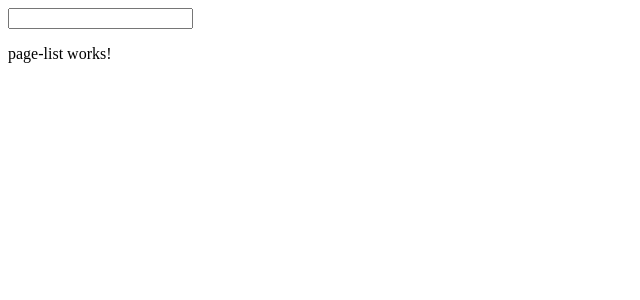
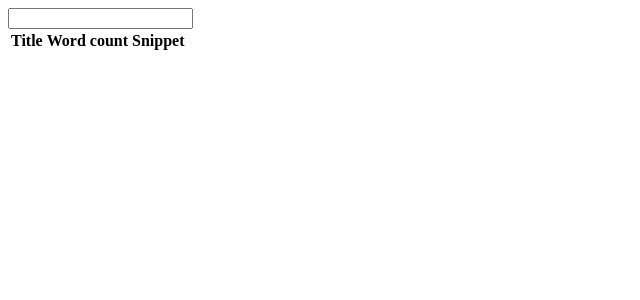
Before and after one commit to KoenCobra/AngularWikiSearch, an Angular app: page / in a window 1280 px wide. Shown: the top 300 px of the page, without its empty margins (0-640 px from the left). Built offline with nearby package versions, Linux system fonts and the light colour scheme.

Commit message:
Added table

```diff
--- a/src/app/app.component.html
+++ b/src/app/app.component.html
@@ -1,2 +1,2 @@
 <app-search-bar (submitted)="onTerm($event)"></app-search-bar>
-<app-page-list></app-page-list>
+<app-page-list [pages]="pages"></app-page-list>
--- a/src/app/app.component.ts
+++ b/src/app/app.component.ts
@@ -7,12 +7,14 @@ import {WikipediaService} from "./wikipedia.service";
   styleUrls: ['./app.component.scss']
 })
 export class AppComponent {
+  pages = [];
+
   constructor(private wikiService: WikipediaService) {
   }
 
   onTerm(term: string) {
-    this.wikiService.search(term).subscribe((response)=>{
-      console.log(response)
+    this.wikiService.search(term).subscribe((response: any) => {
+      this.pages = response.query.search;
     })
   }
 }
--- a/src/app/page-list/page-list.component.html
+++ b/src/app/page-list/page-list.component.html
@@ -1 +1,16 @@
-<p>page-list works!</p>
+<table class="table is-striped">
+  <thead>
+  <tr>
+    <th>Title</th>
+    <th>Word count</th>
+    <th>Snippet</th>
+  </tr>
+  </thead>
+  <tbody>
+  <tr *ngFor="let page of pages">
+    <td>{{page.title}}</td>
+    <td>{{page.wordcount}}</td>
+    <td>{{page.snippet}}</td>
+  </tr>
+  </tbody>
+</table>
```
Also changed, not shown: src/app/page-list/page-list.component.ts (+7 -2 lines).
